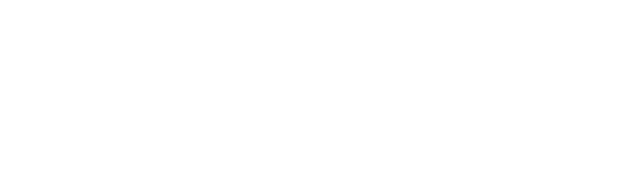
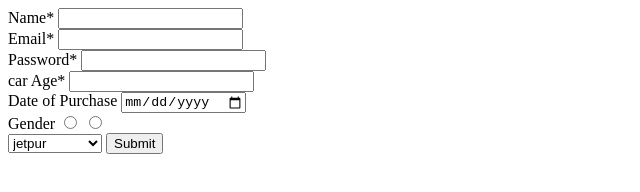
Before and after one commit to acciojob/car-insurance-form-Jitendra-patel1, a website: page main.html in a window 1280 px wide. Shown: the whole page, without its empty margins (0-640 px from the left). Drawn offline with Linux system fonts and the light colour scheme.

Commit message:
created a submission

```diff
--- a/main.html
+++ b/main.html
@@ -8,6 +8,62 @@
 
 <body>
 	<!-- the entire body must be written by student -->
+<form method="post">
+<label for="#name">Name*</label>
+<input type="text" id="#name" required> <br>
+<label for="#email">Email*</label>
+<input type="email" id="#email" required>  <br>
+<label for="#password">Password*</label>
+<input type="password" id="#password" required>	 <br>
+<label for="#carage">car Age*</label>
+	<input type="number" id="#carage" required> <br>
+<label for="#dop">Date of Purchase</label>
+<input type="date" id="#dop" required>	<br>
+
+
+<label for="gender">Gender</label>
+<input type="radio" id="gender" name="gender" required>
+<label></label>
+	<input type="radio" id="gender" name="gender" required><br>
+
+  <select name="select" id="#cars">
+            <option value="jetpur">jetpur</option>
+            <option value="junagadh">Junagadh</option>
+            <option value="ahmedabad">Ahmedabad</option>
+            <option value="rajkot">Rajkot</option>
+
+        </select>
+
+<input type="submit" >
+
+
+
+
+
+
+
+
+
+
+</form>
+
+
+
+
+
+
+
+
+
+
+
+
+
+
+
+
+
+
     <script type="text/javascript" src="./script.js">
 </script>
 
```
